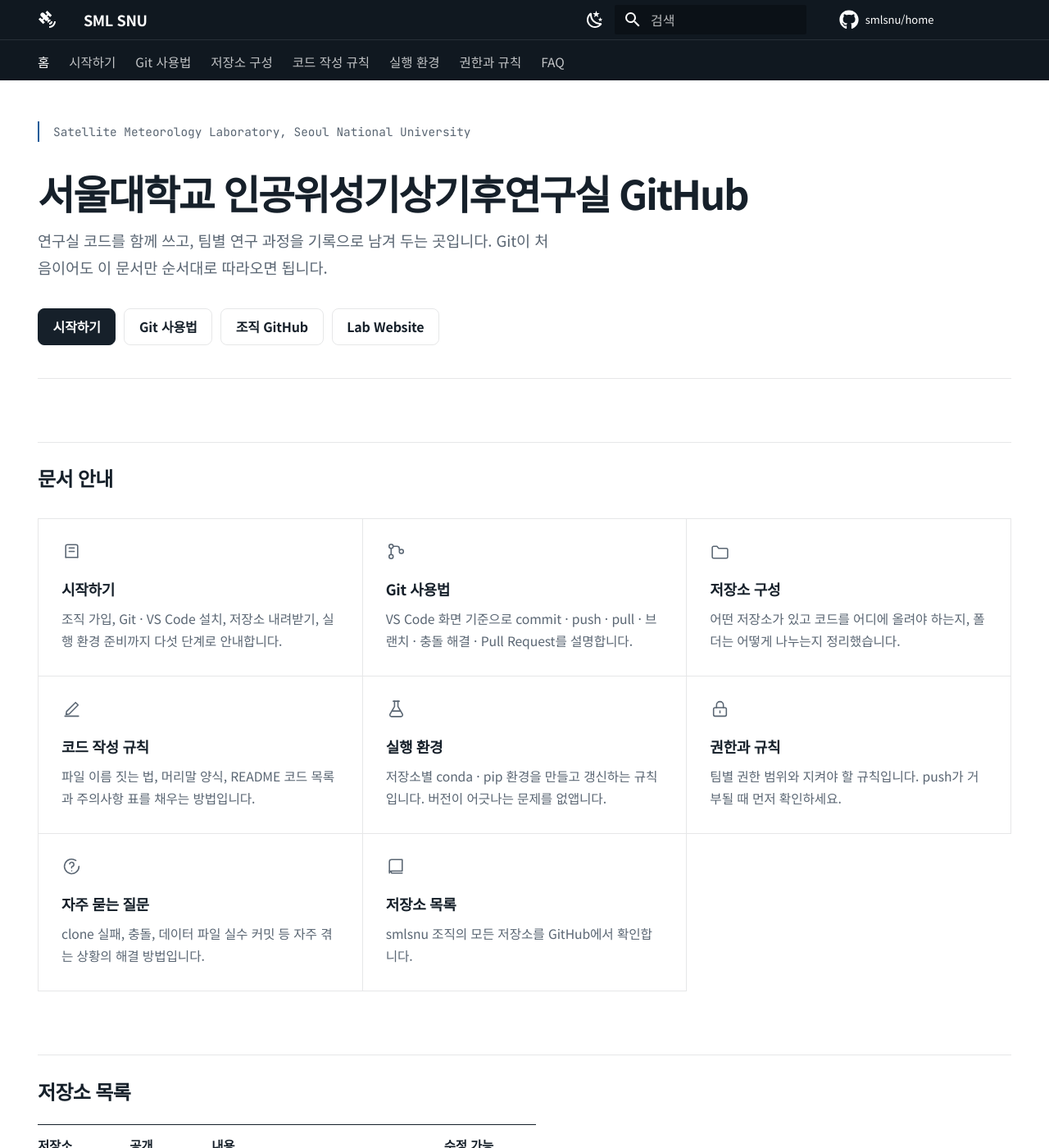
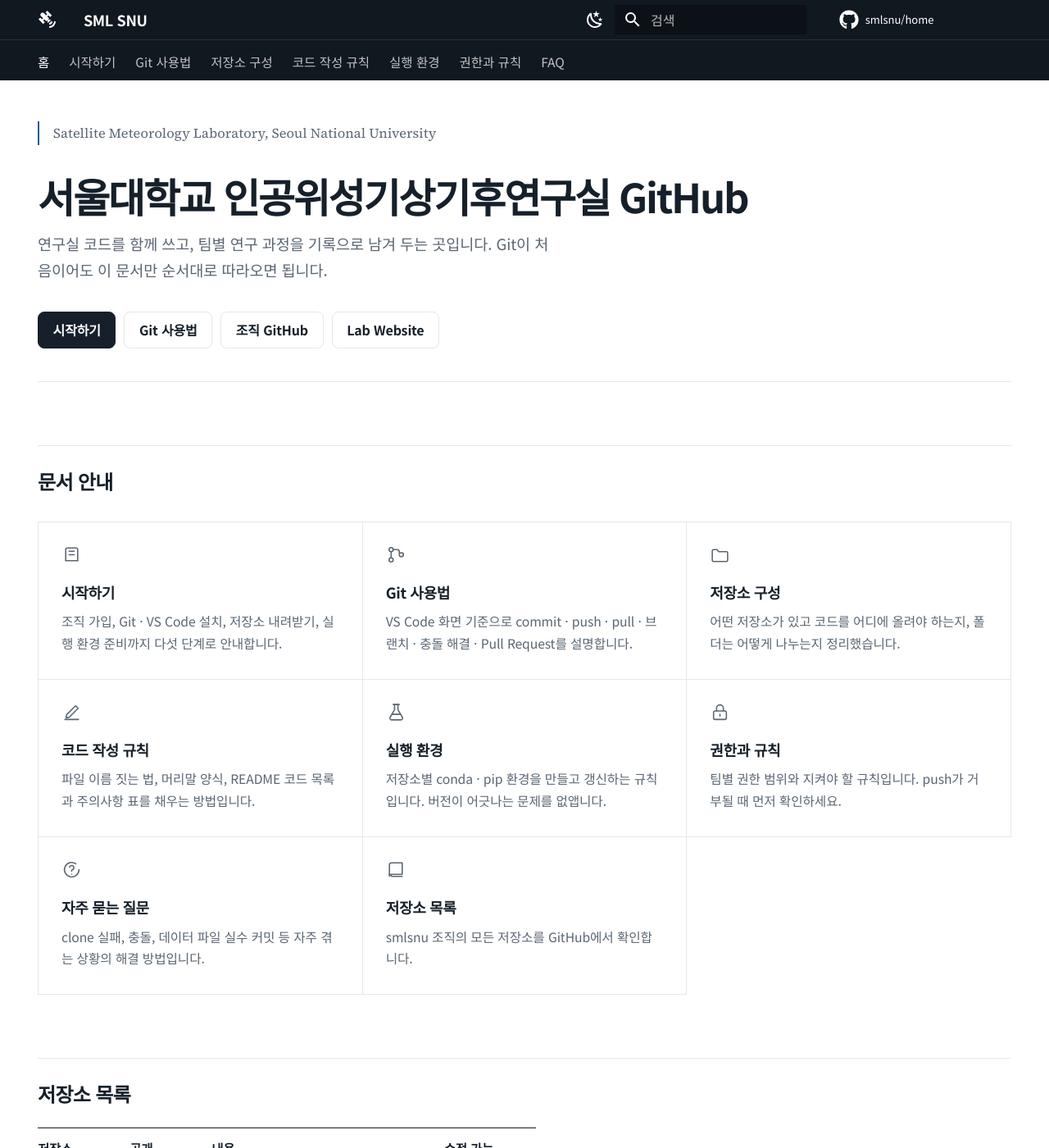
Before and after one commit to smlsnu/home, an MkDocs documentation site: the page built from docs/index.md, in a window 1280 px wide and 1400 px high. Shown: the whole window at 82% size. Built offline with MkDocs 1.6.1 and Material for MkDocs 9.7.7, drawn with Linux system fonts in a browser that asks for light colours; comment, search, counter and statistics services are not loaded.

Commit message:
Use Source Serif 4 for the hero label

```diff
--- a/docs/stylesheets/extra.css
+++ b/docs/stylesheets/extra.css
@@ -1,3 +1,10 @@
+/* ------------------------------------------------------------
+   상단 라벨용 서체.
+   다른 서체로 바꾸려면 아래 두 줄의 이름만 함께 고치면 됩니다.
+   예: Lora / Libre Baskerville / IBM Plex Sans / Inter / Spectral
+   ------------------------------------------------------------ */
+@import url('https://fonts.googleapis.com/css2?family=Source+Serif+4:opsz,wght@8..60,400;8..60,600&display=swap');
+
 /* ============================================================
    SML SNU — 커스텀 스타일
    기조: 흰 바탕, 회색 계조, 단일 강조색. 장식보다 위계.
@@ -118,10 +125,11 @@
   margin-bottom: 1.05rem;
   padding-left: 0.85rem;
   border-left: 2px solid var(--sml-accent);
-  font-family: var(--md-code-font-family), ui-monospace, SFMono-Regular, Menlo, monospace;
-  font-size: 0.72rem;
+  font-family: 'Source Serif 4', 'Noto Serif KR', Georgia, serif;
+  font-size: 0.82rem;
   font-weight: 400;
-  letter-spacing: 0;
+  font-optical-sizing: auto;
+  letter-spacing: 0.005em;
   text-transform: none;
   color: var(--md-default-fg-color--light);
 }
```
